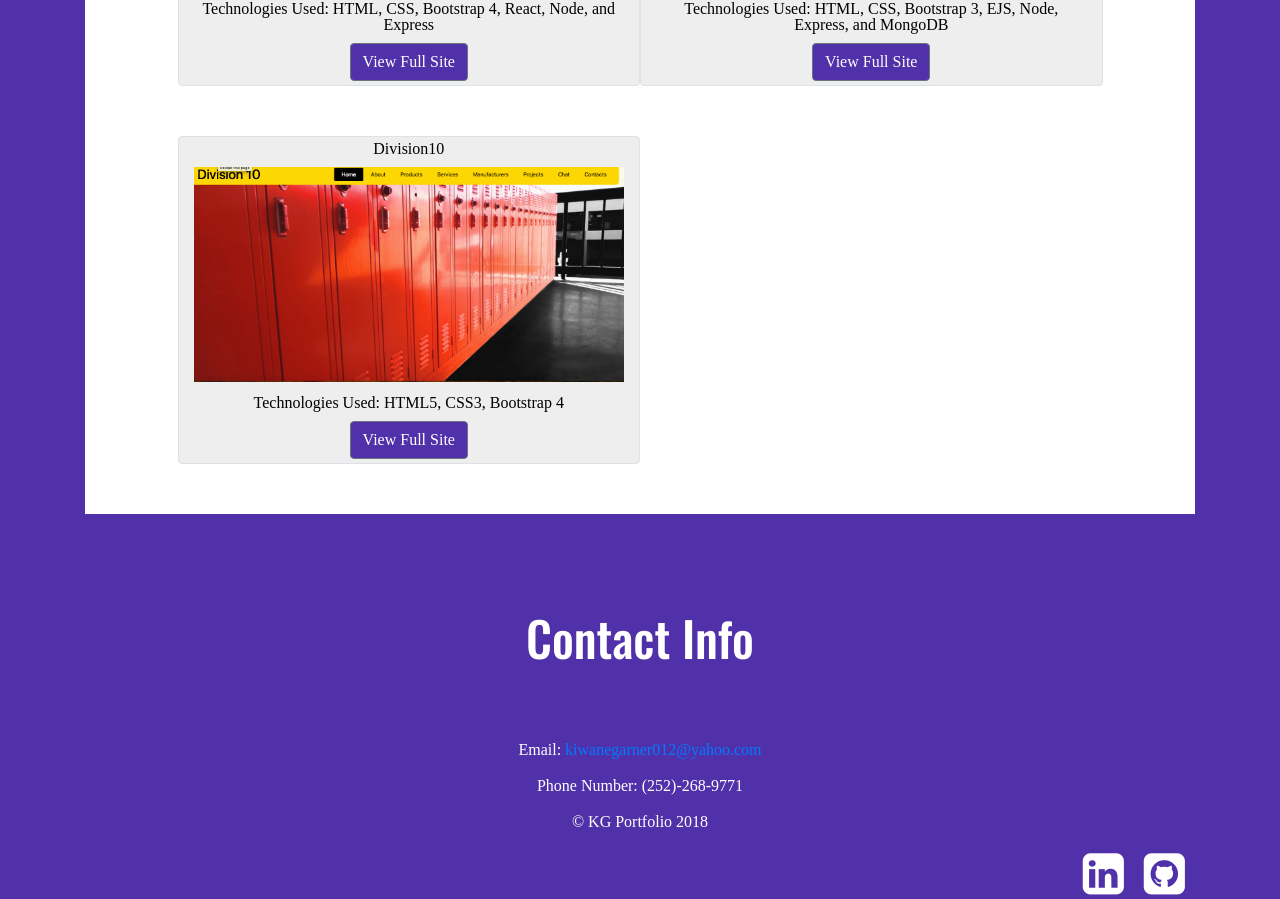
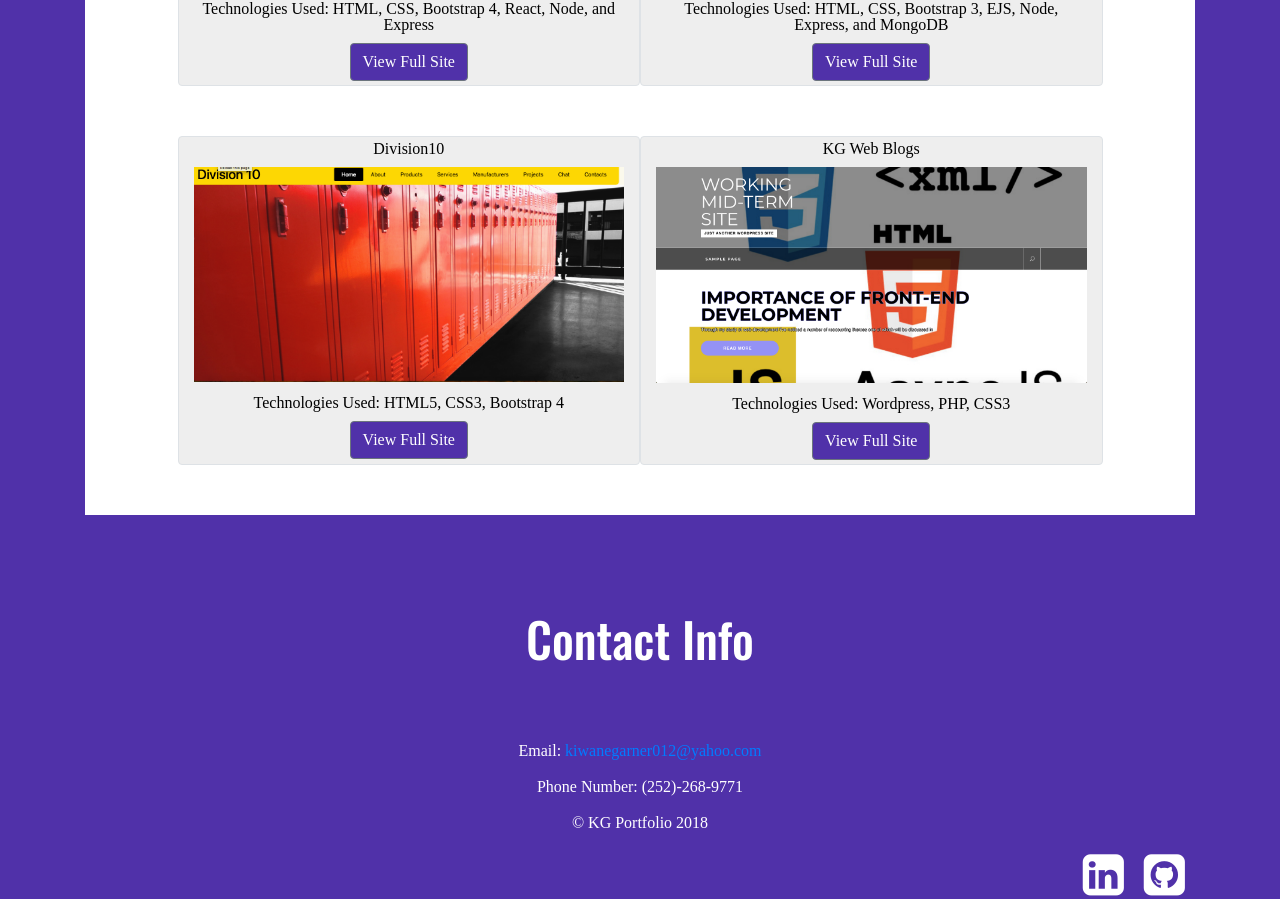
Before and after one commit to kg609/kgportfolio, a React (Create React App) app: page / in a window 1280 px wide. Shown: the part 2140-3039 px from the top of the page. Built offline with nearby package versions, Linux system fonts and the light colour scheme.

Commit message:
Added a wordpress project to the portfolio section

```diff
--- a/src/components/ProjectsPage.js
+++ b/src/components/ProjectsPage.js
@@ -2,6 +2,7 @@ import React, { Component } from 'react';
 import YoutubeClone from "../images/YoutubeClone.png";
 import YelpCamp from "../images/YelpCamp.png";
 import Division10 from "../images/Division10.png";
+import KgWebBlogs from "../images/KgWebBlogs.png";
 
 
 
@@ -31,6 +32,12 @@ class ProjectsPage extends Component {
               <p><strong>Technologies Used:</strong> HTML5, CSS3, Bootstrap 4</p>
               <a href="http://www.thedivision10.com.s3-website.us-east-2.amazonaws.com/" target="_blank" className="btn btn-secondary">View Full Site</a>
             </section>
+            <section className="col-md-5 img-thumbnail text-center ">
+              <h3>KG Web Blogs</h3>
+              <img src={KgWebBlogs} className="project-img" alt="KG Web Blogs" />
+              <p><strong>Technologies Used:</strong> Wordpress, PHP, CSS3</p>
+              <a href="https://tinyurl.com/kgwebblog" target="_blank" className="btn btn-secondary">View Full Site</a>
+            </section>
           </div>
         </section>
       </div>
```
Also changed, not shown: src/images/KgWebBlogs.png (added), 1 other file (tests, documents, lock files or other folders).
